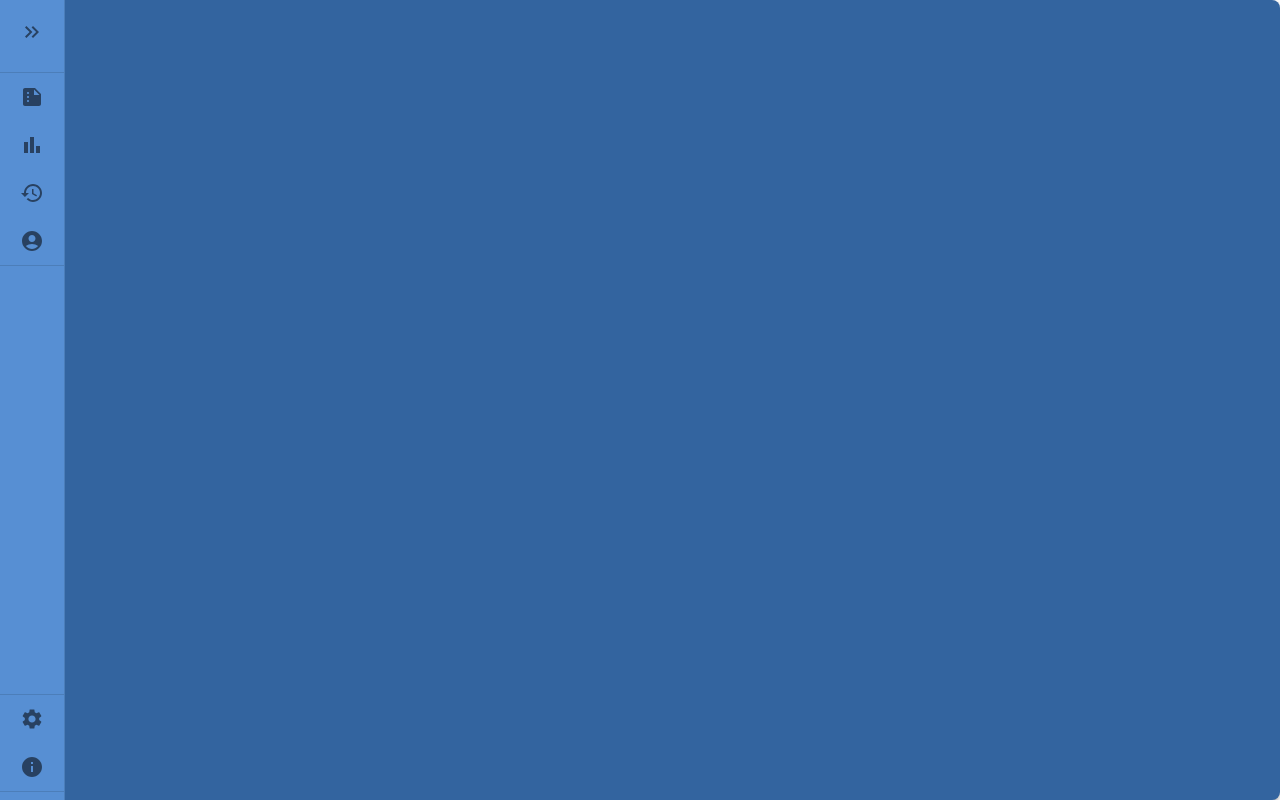
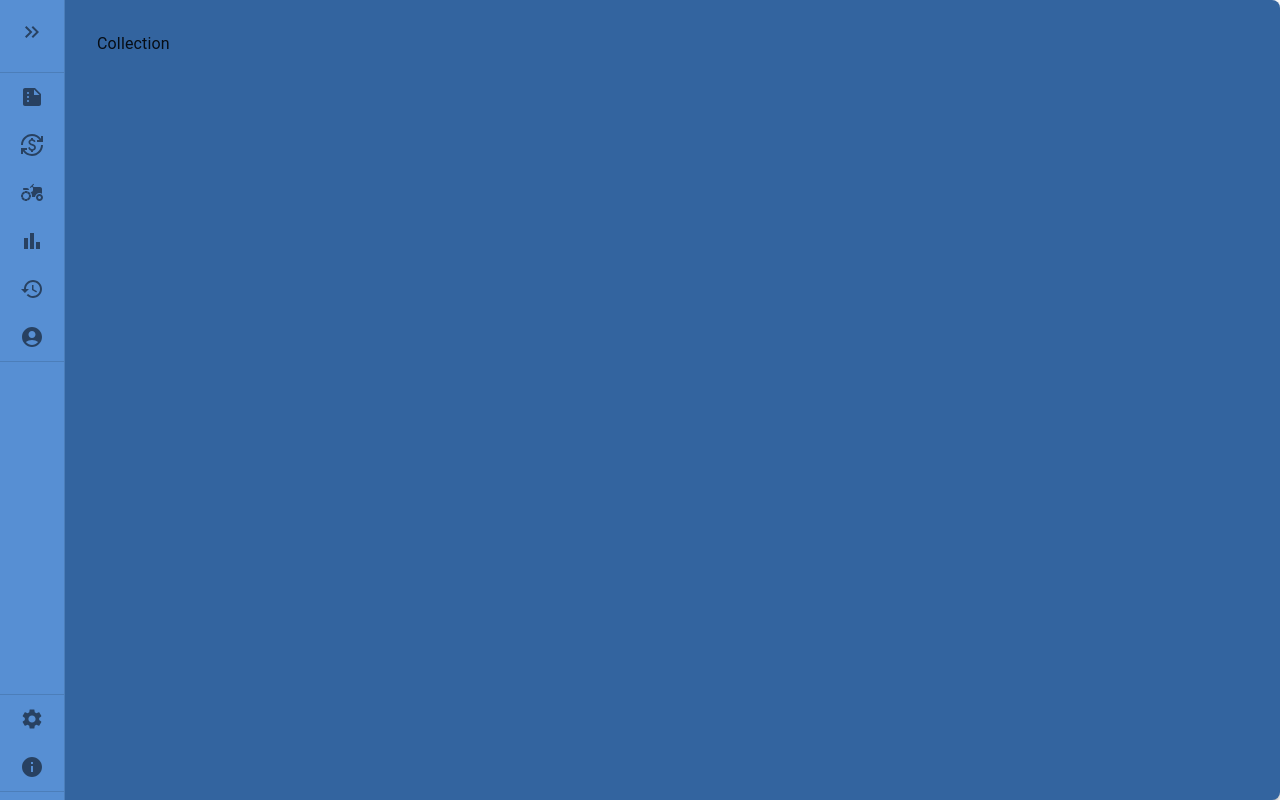
Before and after one commit to jonvabalis/BerryUi, a React (Vite) app: page /collection in a window 1280 px wide. Built offline with nearby package versions, Linux system fonts and the light colour scheme.

Commit message:
feat: added initial sale and collection pages

```diff
--- a/src/App.tsx
+++ b/src/App.tsx
@@ -7,6 +7,8 @@ import HistoryData from "./pages/historyData.tsx";
 import User from "./pages/user.tsx";
 import Settings from "./pages/settings.tsx";
 import About from "./pages/about.tsx";
+import Sale from "./pages/sale.tsx";
+import Collection from "./pages/collection.tsx";
 
 function App() {
   return (
@@ -27,6 +29,8 @@ function App() {
       <Sidebar />
       <Routes>
         <Route path="/" element={<QuickSummary />} />
+        <Route path="/sale" element={<Sale />} />
+        <Route path="/collection" element={<Collection />} />
         <Route path="/statistics" element={<Statistics />} />
         <Route path="/historyData" element={<HistoryData />} />
         <Route path="/user" element={<User />} />
--- a/src/components/Sidebar/SidebarData.tsx
+++ b/src/components/Sidebar/SidebarData.tsx
@@ -4,6 +4,8 @@ import SettingsIcon from "@mui/icons-material/Settings";
 import HistoryIcon from "@mui/icons-material/History";
 import AccountCircleIcon from "@mui/icons-material/AccountCircle";
 import InfoIcon from "@mui/icons-material/Info";
+import CurrencyExchangeIcon from "@mui/icons-material/CurrencyExchange";
+import AgricultureIcon from "@mui/icons-material/Agriculture";
 
 export interface SidebarItem {
   id: number;
@@ -21,18 +23,30 @@ export const UPPER_SIDEBAR_DATA: SidebarItem[] = [
   },
   {
     id: 1,
+    icon: <CurrencyExchangeIcon />,
+    text: "Sale",
+    link: "sale",
+  },
+  {
+    id: 2,
+    icon: <AgricultureIcon />,
+    text: "Collection",
+    link: "collection",
+  },
+  {
+    id: 3,
     icon: <BarChartIcon />,
     text: "Statistics",
     link: "statistics",
   },
   {
-    id: 2,
+    id: 4,
     icon: <HistoryIcon />,
     text: "Historical Data",
     link: "historyData",
   },
   {
-    id: 3,
+    id: 5,
     icon: <AccountCircleIcon />,
     text: "User",
     link: "user",
--- /dev/null
+++ b/src/pages/collection.tsx
@@ -0,0 +1,3 @@
+export default function collection() {
+  return <div>Collection</div>;
+}
--- /dev/null
+++ b/src/pages/sale.tsx
@@ -0,0 +1,3 @@
+export default function sale() {
+  return <div>Sale</div>;
+}
```
